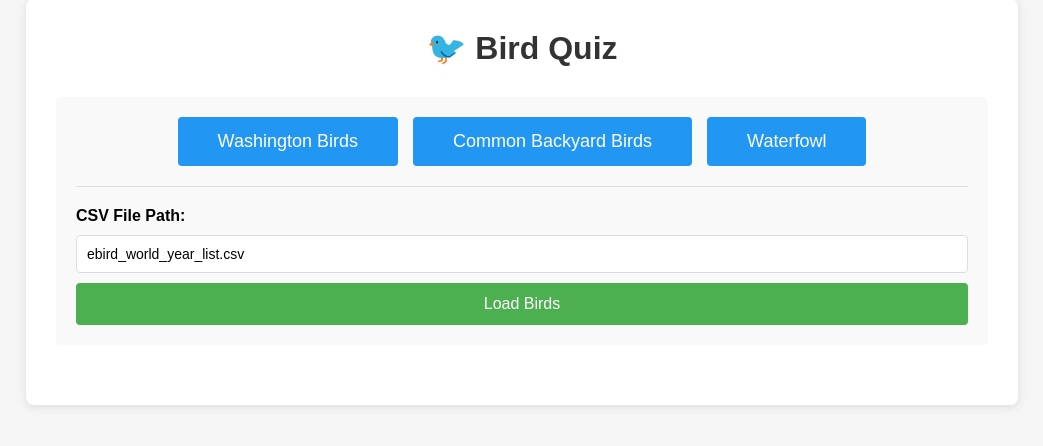
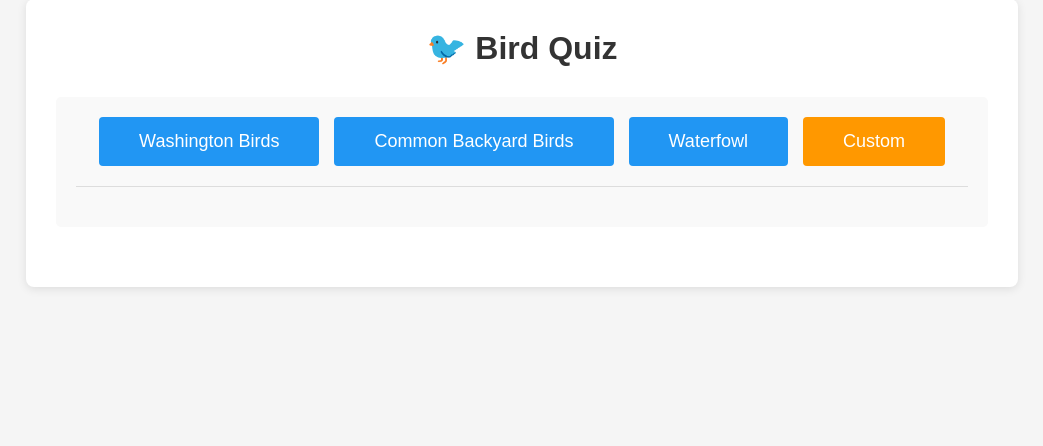
Before and after one commit to ssemyan/BirdQuiz, a Flask app: page / in a window 1280 px wide. Shown: the part 21-467 px from the top of the page, without its empty margins (118-1161 px from the left). Run offline with Flask 3, Linux system fonts and the light colour scheme.

Commit message:
Replace CSV paste with plain bird name list, update UI labels

```diff
--- a/app.py
+++ b/app.py
@@ -172,6 +172,27 @@ def load_csv():
     return jsonify({'success': True, 'count': len(birds)})
 
 
+@app.route('/api/load-csv-data', methods=['POST'])
+def load_csv_data():
+    """Load birds from a pasted list of names, one per line."""
+    data = request.json
+    bird_names = data.get('bird_names', '')
+
+    if not bird_names.strip():
+        return jsonify({'success': False, 'error': 'No bird names provided'}), 400
+
+    global bird_list
+    try:
+        birds = [name.strip() for name in bird_names.splitlines() if name.strip()]
+        bird_list = list(dict.fromkeys(birds))
+        if not bird_list:
+            return jsonify({'success': False, 'error': 'No bird names found in the list'}), 400
+        return jsonify({'success': True, 'count': len(bird_list)})
+    except Exception as e:
+        print(f"Error parsing bird list: {e}")
+        return jsonify({'success': False, 'error': 'Failed to parse bird list'}), 400
+
+
 @app.route('/api/quiz-question', methods=['GET'])
 def get_quiz_question():
     """Generate a quiz question with random bird and options."""
--- a/static/script.js
+++ b/static/script.js
@@ -7,10 +7,11 @@ const setupSection = document.getElementById('setupSection');
 const quizSection = document.getElementById('quizSection');
 const menuButton = document.getElementById('menuButton');
 const errorDiv = document.getElementById('errorMessage');
-const csvPathInput = document.getElementById('csvPath');
+const csvDataInput = document.getElementById('csvData');
 const correctCountEl = document.getElementById('correctCount');
 const incorrectCountEl = document.getElementById('incorrectCount');
 const quizTitle = document.getElementById('quizTitle');
+const customCsvSection = document.getElementById('customCsvSection');
 
 let correctCount = 0;
 let incorrectCount = 0;
@@ -18,32 +19,26 @@ let currentQuestion = null;
 let answered = false;
 let quizLabel = null;
 
+function showCustomCSV() {
+    customCsvSection.style.display = customCsvSection.style.display === 'none' ? 'block' : 'none';
+}
+
 function loadWashingtonBirds() {
-    csvPathInput.value = 'wa_birds.csv';
     quizLabel = 'Washington Birds';
-    loadCSV();
+    loadCSV('wa_birds.csv');
 }
 
 function loadBackyardBirds() {
-    csvPathInput.value = 'backyard_birds.csv';
     quizLabel = 'Common Backyard Birds';
-    loadCSV();
+    loadCSV('backyard_birds.csv');
 }
 
 function loadWaterfowl() {
-    csvPathInput.value = 'waterfowl.csv';
     quizLabel = 'Waterfowl';
-    loadCSV();
+    loadCSV('waterfowl.csv');
 }
 
-async function loadCSV() {
-    const csvPath = csvPathInput.value.trim();
-
-    if (!csvPath) {
-        showError('Please enter a CSV file path');
-        return;
-    }
-
+async function loadCSV(filePath) {
     showError('');
 
     try {
@@ -52,26 +47,62 @@ async function loadCSV() {
             headers: {
                 'Content-Type': 'application/json'
             },
-            body: JSON.stringify({ file_path: csvPath })
+            body: JSON.stringify({ file_path: filePath })
         });
 
         const data = await response.json();
 
         if (data.success) {
-            correctCount = 0;
-            incorrectCount = 0;
-            quizTitle.textContent = '🐦 Bird Quiz - ' + (quizLabel || 'Custom');
-            quizLabel = null;
-            setupSection.style.display = 'none';
-            quizSection.style.display = 'block';
-            menuButton.classList.add('show');
-            nextQuestion();
+            startQuiz();
         } else {
             showError(data.error || 'Failed to load CSV');
         }
     } catch (error) {
         showError('Error loading CSV: ' + error.message);
     }
+}
+
+async function loadCustomCSV() {
+    const csvData = csvDataInput.value.trim();
+
+    if (!csvData) {
+        showError('Please paste a list of bird names into the text box');
+        return;
+    }
+
+    showError('');
+    quizLabel = 'Custom';
+
+    try {
+        const response = await fetch('/api/load-csv-data', {
+            method: 'POST',
+            headers: {
+                'Content-Type': 'application/json'
+            },
+            body: JSON.stringify({ bird_names: csvData })
+        });
+
+        const data = await response.json();
+
+        if (data.success) {
+            startQuiz();
+        } else {
+            showError(data.error || 'Failed to load bird list');
+        }
+    } catch (error) {
+        showError('Error loading bird list: ' + error.message);
+    }
+}
+
+function startQuiz() {
+    correctCount = 0;
+    incorrectCount = 0;
+    quizTitle.textContent = '🐦 Bird Quiz - ' + (quizLabel || 'Custom');
+    quizLabel = null;
+    setupSection.style.display = 'none';
+    quizSection.style.display = 'block';
+    menuButton.classList.add('show');
+    nextQuestion();
 }
 
 async function nextQuestion() {
@@ -178,8 +209,9 @@ function selectOption(button, option) {
 function resetQuiz() {
     setupSection.style.display = 'block';
     quizSection.style.display = 'none';
-    csvPathInput.value = 'ebird_world_year_list.csv';
-    quizTitle.textContent = '🐦 Bird Identification Quiz';
+    csvDataInput.value = '';
+    customCsvSection.style.display = 'none';
+    quizTitle.textContent = '🐦 Bird Quiz';
     menuButton.classList.remove('show');
     closeMenu();
 }
--- a/static/styles.css
+++ b/static/styles.css
@@ -62,19 +62,29 @@ h1 {
     background-color: #1976D2;
 }
 
+.quick-start-button.custom-button {
+    background-color: #FF9800;
+}
+
+.quick-start-button.custom-button:hover {
+    background-color: #F57C00;
+}
+
 .custom-csv label {
     display: block;
     margin-bottom: 10px;
     font-weight: bold;
 }
 
-.custom-csv input[type="text"] {
+.custom-csv textarea {
     width: 100%;
     padding: 10px;
     margin-bottom: 10px;
     border: 1px solid #ddd;
     border-radius: 4px;
     font-size: 14px;
+    font-family: monospace;
+    resize: vertical;
 }
 
 .setup-section .custom-csv button {
--- a/templates/index.html
+++ b/templates/index.html
@@ -14,7 +14,7 @@
             <button class="menu-button" id="menuButton" onclick="toggleMenu()">☰</button>
 
             <div class="menu" id="menu">
-                <button class="menu-item" onclick="resetQuiz()">Load Different CSV</button>
+                <button class="menu-item" onclick="resetQuiz()">Load Different Birds</button>
             </div>
         </div>
 
@@ -23,11 +23,12 @@
                 <button class="quick-start-button" onclick="loadWashingtonBirds()">Washington Birds</button>
                 <button class="quick-start-button" onclick="loadBackyardBirds()">Common Backyard Birds</button>
                 <button class="quick-start-button" onclick="loadWaterfowl()">Waterfowl</button>
+                <button class="quick-start-button custom-button" onclick="showCustomCSV()">Custom</button>
             </div>
-            <div class="custom-csv">
-                <label for="csvPath">CSV File Path:</label>
-                <input type="text" id="csvPath" value="ebird_world_year_list.csv" placeholder="e.g., ebird_world_year_list.csv">
-                <button onclick="loadCSV()">Load Birds</button>
+            <div class="custom-csv" id="customCsvSection" style="display: none;">
+                <label for="csvData">Paste your list of bird names, one per line:</label>
+                <textarea id="csvData" rows="6" placeholder="American Robin&#10;Bald Eagle&#10;Red-tailed Hawk&#10;..."></textarea>
+                <button onclick="loadCustomCSV()">Load Birds</button>
             </div>
         </div>
 
```
